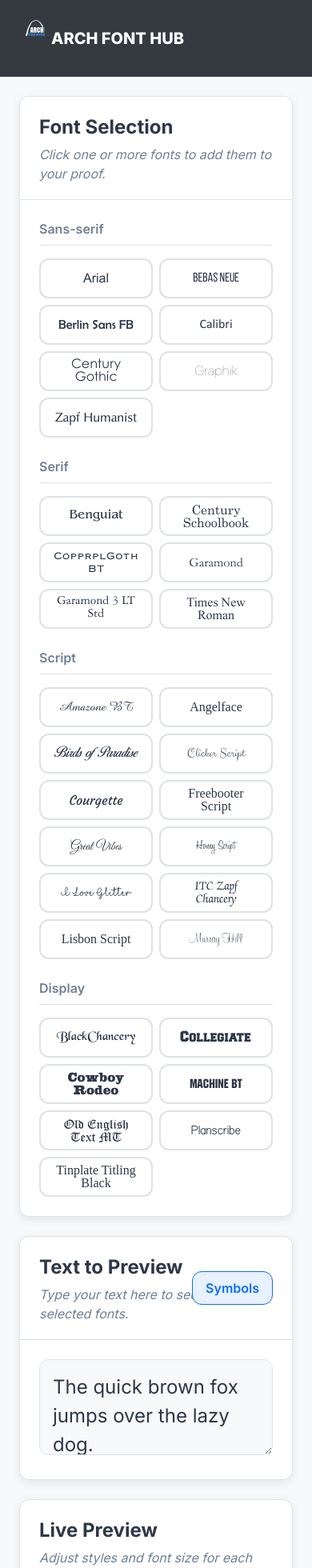
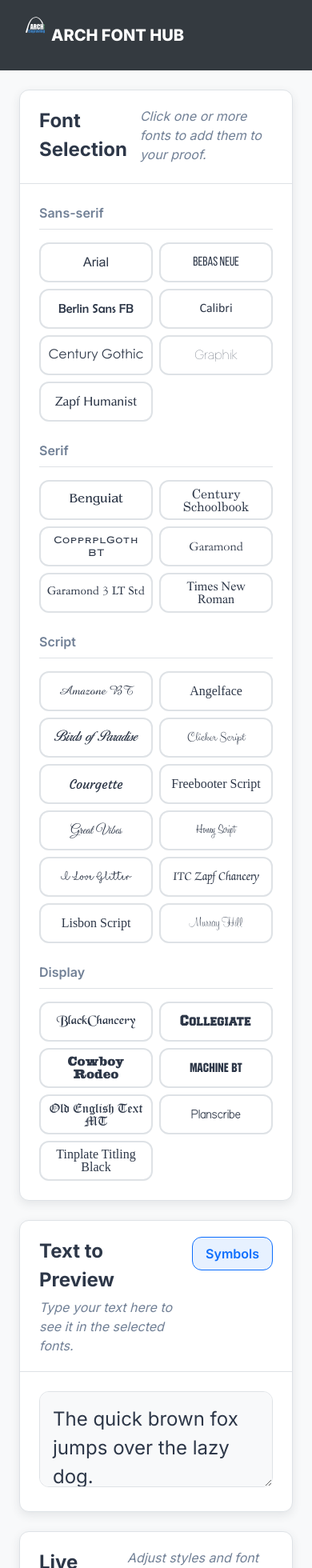
Before and after one commit to Arch-Tom/archfonthub, a React (Vite) app: page / in a window 390 px wide. Shown: the top 1960 px of the page at 80% size. Built offline with nearby package versions, Linux system fonts and the light colour scheme; a web font is replaced by a local one.

Commit message:
Changing mobile display and fixing logo

```diff
--- a/src/App.css
+++ b/src/App.css
@@ -29,7 +29,7 @@
 .branding-sidebar {
     background-color: #343a40;
     color: white;
-    width: 280px; /* Wider Sidebar */
+    width: 260px; /* Wider Sidebar */
     flex-shrink: 0;
     display: flex;
     flex-direction: column;
@@ -46,7 +46,7 @@
 }
 
 .branding-sidebar h1 {
-    font-size: 2rem;
+    font-size: 1.75rem; /* Adjusted title size for new width */
     font-weight: 800;
     margin: 0;
     text-align: center;
@@ -56,6 +56,8 @@
 /* --- Main Content --- */
 .main-container {
     width: 100%;
+    max-width: 840px; /* Reduced max-width for cards */
+    margin: 0 auto;
     padding: 2rem;
     display: flex;
     flex-direction: column;
@@ -73,6 +75,14 @@
     padding: 1.25rem 1.5rem;
     border-bottom: 1px solid var(--border-color);
     position: relative;
+    display: flex;
+    justify-content: space-between;
+    align-items: flex-start;
+    gap: 1rem;
+}
+
+.header-text-content {
+    flex: 1;
 }
 
 .card-header h2 {
@@ -142,10 +152,6 @@
 
 /* --- Text Input --- */
 .symbol-button {
-    position: absolute;
-    top: 50%;
-    right: 1.5rem;
-    transform: translateY(-50%);
     background-color: var(--accent-light);
     color: var(--accent-color);
     border: 1px solid var(--accent-color);
@@ -154,6 +160,7 @@
     font-weight: 600;
     cursor: pointer;
     transition: all 0.2s;
+    flex-shrink: 0;
 }
 
     .symbol-button:hover {
@@ -458,19 +465,20 @@
         position: sticky;
         top: 0;
         z-index: 10;
-        padding: 1rem 1.5rem;
+        padding: 0.75rem 1.5rem;
     }
 
         .branding-sidebar h1 {
-            font-size: 1.25rem; /* Adjust title size for mobile header */
+            font-size: 1.25rem;
         }
 
     .sidebar-logo {
-        height: 40px; /* Adjust logo size for mobile header */
+        height: 40px;
     }
 
     .main-container {
         padding: 1.5rem;
+        max-width: 100%;
     }
     /* Compact, wrapping grid for mobile font buttons */
     .font-button-grid {
@@ -481,5 +489,6 @@
     .font-button {
         height: 50px;
         font-size: 1rem;
+        padding: 0 0.5rem;
     }
 }
--- a/src/App.jsx
+++ b/src/App.jsx
@@ -177,8 +177,10 @@
 
                 <section className="card">
                     <div className="card-header">
-                        <h2>Text to Preview</h2>
-                        <p>Type your text here to see it in the selected fonts.</p>
+                        <div className="header-text-content">
+                            <h2>Text to Preview</h2>
+                            <p>Type your text here to see it in the selected fonts.</p>
+                        </div>
                         <button className="symbol-button" onClick={() => setIsGlyphModalOpen(true)}>Symbols</button>
                     </div>
                     <div className="card-content">
@@ -194,7 +196,7 @@
                     <div className="card-content">
                         <div className="preview-controls">
                             <label htmlFor="fontSize">Font Size: <span>{fontSize}px</span></label>
-                            <input type="range" id="fontSize" min="20" max="150" value={fontSize} onChange={e => setFontSize(Number(e.target.value))} />
+                            <input type="range" id="fontSize" min="36" max="100" value={fontSize} onChange={e => setFontSize(Number(e.target.value))} />
                         </div>
                         <div className="preview-area">
                             {selectedFonts.length > 0 && customText.trim() ? (
@@ -220,12 +222,12 @@
                     </div>
                 </section>
 
-                <section className="submit-section">
+                <div className="submit-section">
                     <button className="submit-button" onClick={handleInitiateSave}>
                         <img src="/images/Arch Vector Logo White.svg" alt="Logo" className="submit-button-logo" />
                         Submit your selection to Arch Engraving
                     </button>
-                </section>
+                </div>
             </main>
 
             <Modal isOpen={isGlyphModalOpen} onClose={() => setIsGlyphModalOpen(false)} title="Symbol Palette">
```
Lines whose indentation alone changed are shown as unchanged.
